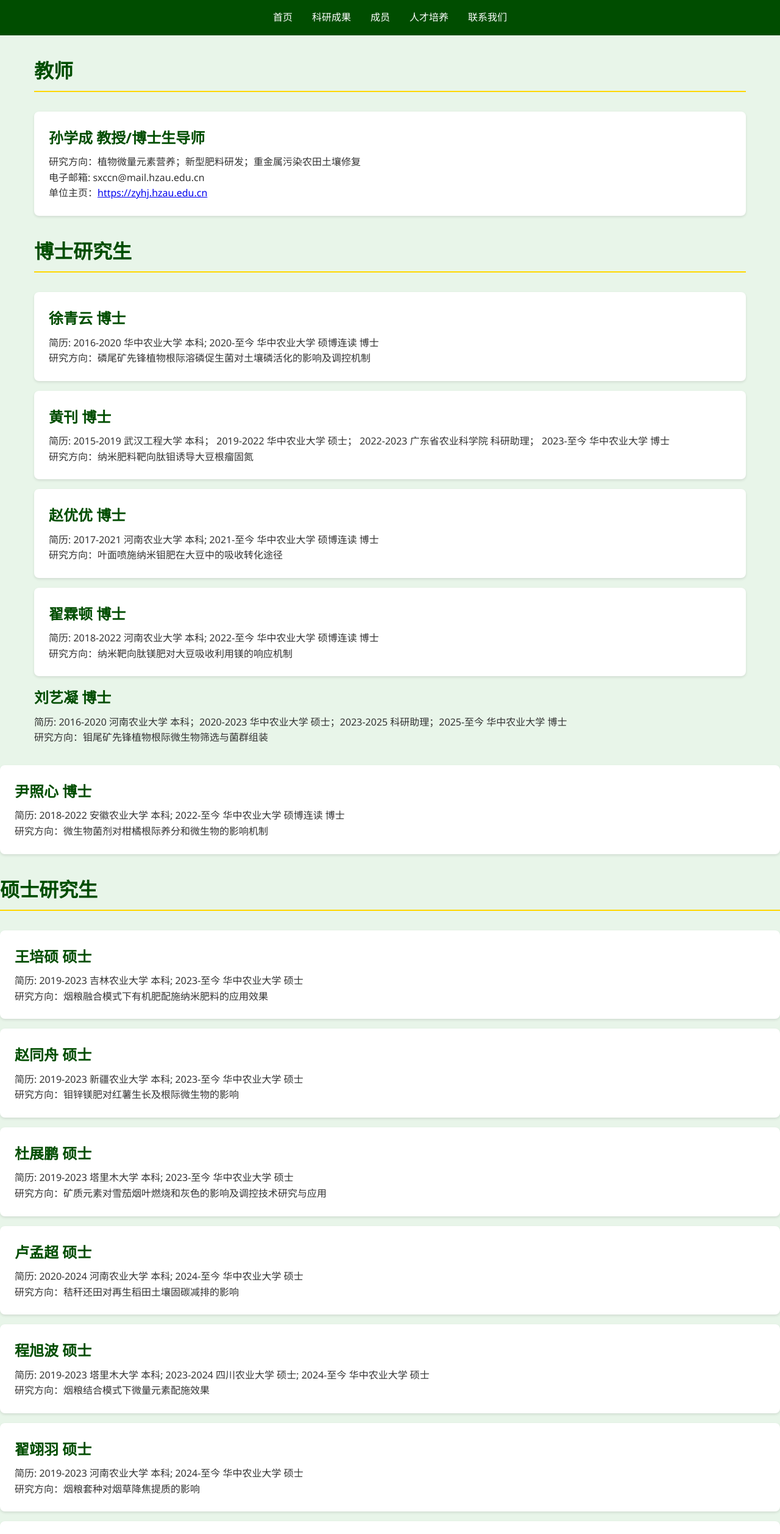
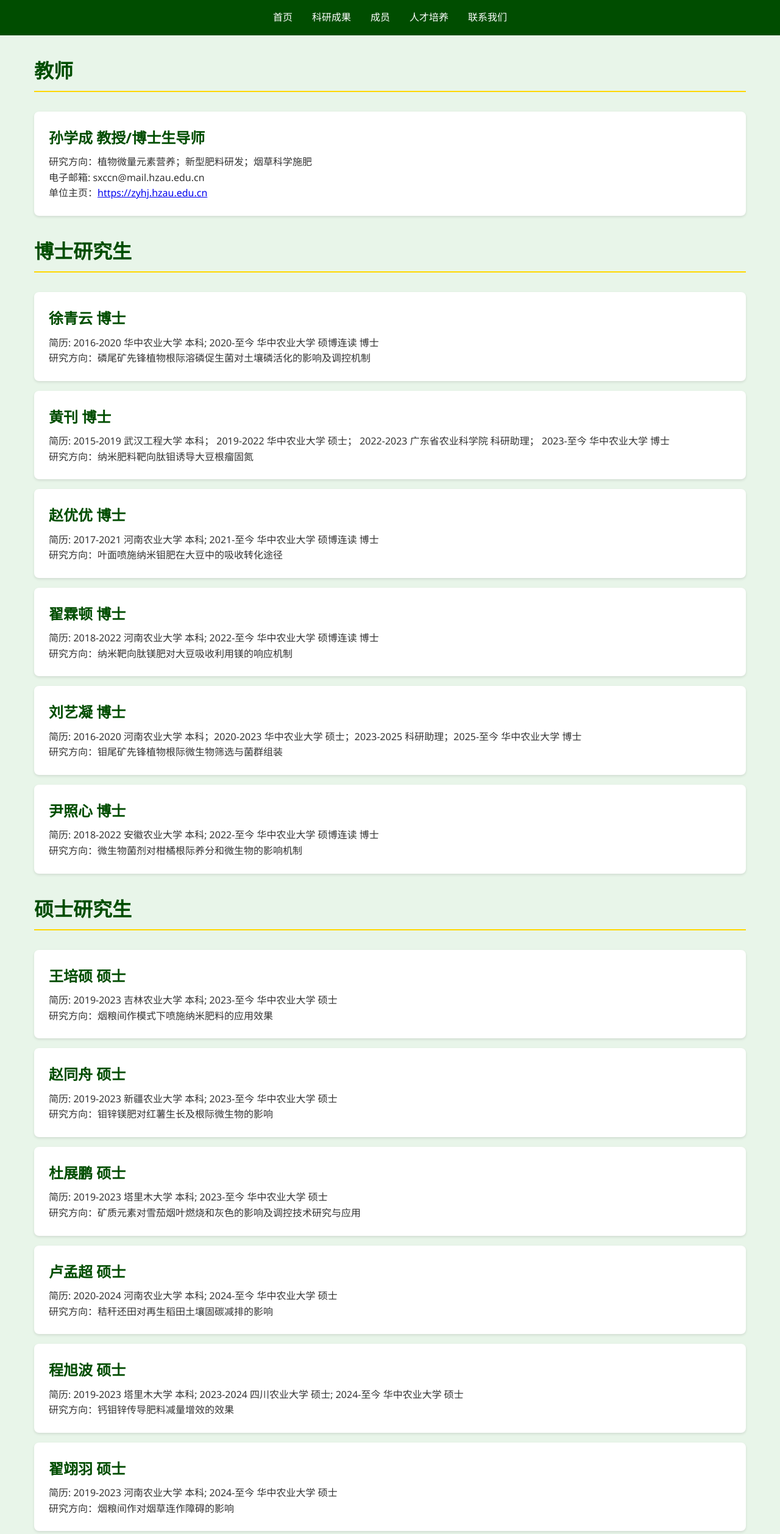
Before and after one commit to ZhuzhPhloem/Sun-lab, a plain HTML site: page members.html in a window 1280 px wide. Shown: the top 2516 px of the page at 61% size. Drawn offline with Linux system fonts and the light colour scheme.

Commit message:
Update members.html

```diff
--- a/members.html
+++ b/members.html
@@ -20,7 +20,7 @@
     <h1 class="section-header">教师</h1>
     <div class="member-card">
       <h2 class="member-title">孙学成 教授/博士生导师</h2>
-      <p>研究方向：植物微量元素营养；新型肥料研发；重金属污染农田土壤修复</p>
+      <p>研究方向：植物微量元素营养；新型肥料研发；烟草科学施肥</p>
       <p>电子邮箱: sxccn@mail.hzau.edu.cn</p>
       <p>单位主页：<a href="https://zyhj.hzau.edu.cn/info/1183/7566.htm" target="_blank">https://zyhj.hzau.edu.cn</a></p>
     </div>
@@ -45,13 +45,13 @@
       <h2 class="member-title">翟霖顿 博士</h2>
       <p>简历: 2018-2022 河南农业大学 本科; 2022-至今 华中农业大学 硕博连读 博士</p>
       <p>研究方向：纳米靶向肽镁肥对大豆吸收利用镁的响应机制</p>
-    </div
-      <div class="member-card">
+    </div>
+    <div class="member-card">
       <h2 class="member-title">刘艺凝 博士</h2>
       <p>简历: 2016-2020 河南农业大学 本科；2020-2023 华中农业大学 硕士；2023-2025 科研助理；2025-至今 华中农业大学 博士</p>
       <p>研究方向：钼尾矿先锋植物根际微生物筛选与菌群组装</p>
     </div>
-      <div class="member-card">
+    <div class="member-card">
       <h2 class="member-title">尹照心 博士</h2>
       <p>简历: 2018-2022 安徽农业大学 本科; 2022-至今 华中农业大学 硕博连读 博士</p>
       <p>研究方向：微生物菌剂对柑橘根际养分和微生物的影响机制</p>
@@ -61,7 +61,7 @@
     <div class="member-card">
       <h2 class="member-title">王培硕 硕士</h2>
       <p>简历: 2019-2023 吉林农业大学 本科; 2023-至今 华中农业大学 硕士</p>
-      <p>研究方向：烟粮融合模式下有机肥配施纳米肥料的应用效果</p>
+      <p>研究方向：烟粮间作模式下喷施纳米肥料的应用效果</p>
     </div>
     <div class="member-card">
       <h2 class="member-title">赵同舟 硕士</h2>
@@ -81,12 +81,12 @@
     <div class="member-card">
       <h2 class="member-title">程旭波 硕士</h2>
       <p>简历: 2019-2023 塔里木大学 本科; 2023-2024 四川农业大学 硕士; 2024-至今 华中农业大学 硕士</p>
-      <p>研究方向：烟粮结合模式下微量元素配施效果</p>
+      <p>研究方向：钙钼锌传导肥料减量增效的效果</p>
     </div>
     <div class="member-card">
       <h2 class="member-title">翟翊羽 硕士</h2>
       <p>简历: 2019-2023 河南农业大学 本科; 2024-至今 华中农业大学 硕士</p>
-      <p>研究方向：烟粮套种对烟草降焦提质的影响</p>
+      <p>研究方向：烟粮间作对烟草连作障碍的影响</p>
     </div>
     <div class="member-card">
       <h2 class="member-title">朱震昊 硕士</h2>
@@ -114,7 +114,7 @@
       <p>研究方向：暂无</p>
     </div>
 
-       <h4 class="section-header">已毕业学生</h4>
+    <h1 class="section-header">已毕业学生</h1>
     <div class="member-card">
       <h2 class="member-title">秦晓明 助理研究员</h2>
       <p>简历: 2024年博士毕业，2024年入职湖北省农业科学院果树茶叶研究所</p>
```
